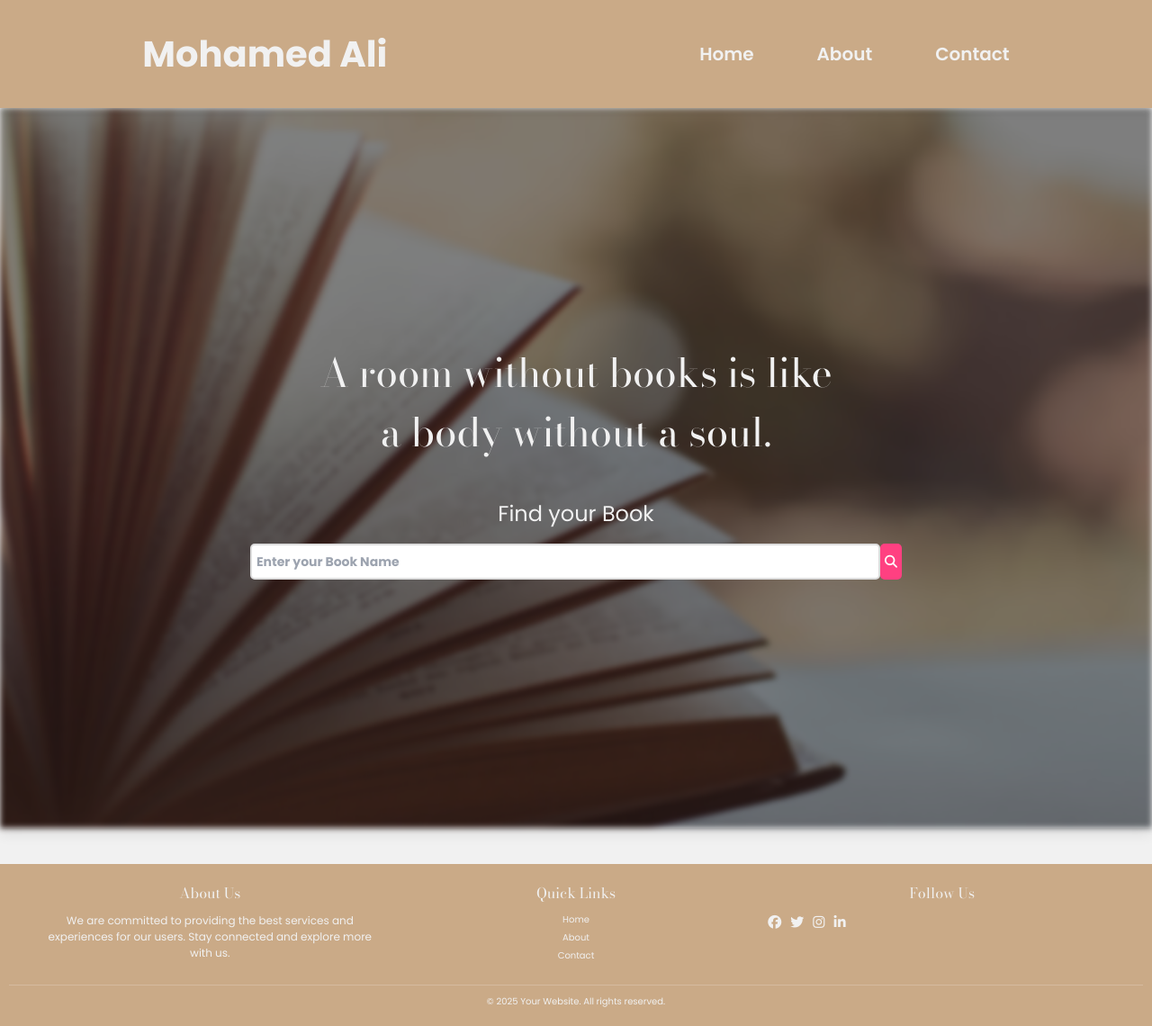
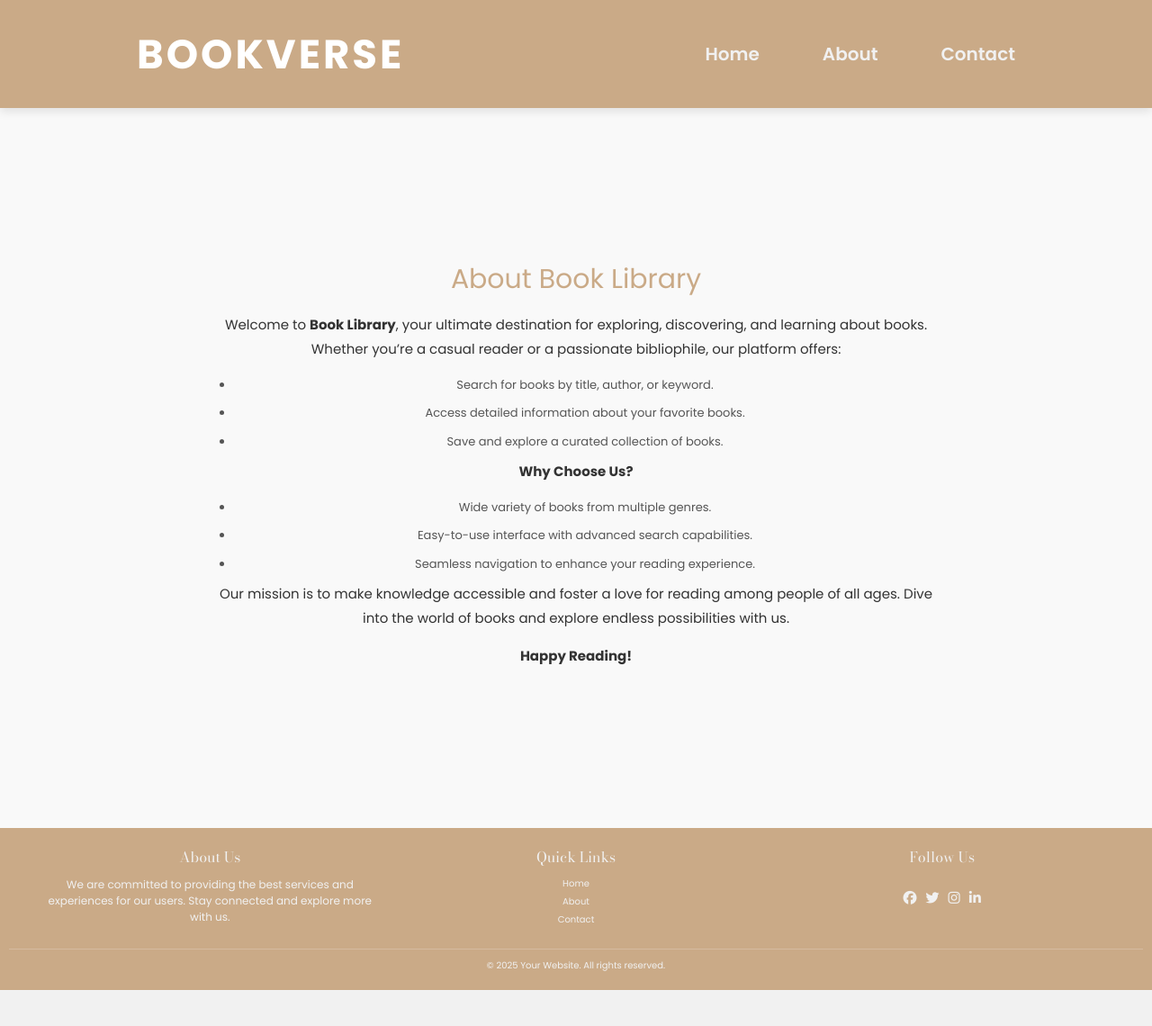
Before and after one commit to Muhammedali542/book-library, a React (Vite) app in the folder book-library/: page /about in a window 1280 px wide. Shown: the whole page at 90% size. After the commit the page ends 1100 px from the top, so only its background shows below. Built offline with nearby package versions, Linux system fonts and the light colour scheme.

Commit message:
Final update

```diff
--- a/book-library/src/App.jsx
+++ b/book-library/src/App.jsx
@@ -1,14 +1,23 @@
+import { BrowserRouter as Router, Routes, Route } from "react-router-dom";
 import Footer from "./components/Footer";
 import Main from "./components/Main";
-import Navbar from "./components/Navbar.JSX";
+import Navbar from "./components/Navbar";
+import About from "./components/About";
+import Contact from "./components/Contact";
+import ResultsPage from "./components/ResultsPage";
 
 function App() {
   return (
-    <div>
+    <Router>
       <Navbar />
-      <Main />
-      <Footer/>
-    </div>
+      <Routes>
+        <Route path="/" element={<Main />} />
+        <Route path="/results" element={<ResultsPage />} />
+        <Route path="/about" element={<About />} />
+        <Route path="/contact" element={<Contact />} />
+      </Routes>
+      <Footer />
+    </Router>
   );
 }
 
--- /dev/null
+++ b/book-library/src/components/About.jsx
@@ -0,0 +1,41 @@
+import React from "react";
+import "./style.css";
+
+function About() {
+  return (
+    <div className="about">
+      <div className="about-header">
+        <h1>About Book Library</h1>
+      </div>
+      <div className="about-content">
+        <p>
+          Welcome to <strong>Book Library</strong>, your ultimate destination for exploring,
+          discovering, and learning about books. Whether you’re a casual reader or a
+          passionate bibliophile, our platform offers:
+        </p>
+        <ul>
+          <li>Search for books by title, author, or keyword.</li>
+          <li>Access detailed information about your favorite books.</li>
+          <li>Save and explore a curated collection of books.</li>
+        </ul>
+        <p>
+          <strong>Why Choose Us?</strong>
+        </p>
+        <ul>
+          <li>Wide variety of books from multiple genres.</li>
+          <li>Easy-to-use interface with advanced search capabilities.</li>
+          <li>Seamless navigation to enhance your reading experience.</li>
+        </ul>
+        <p>
+          Our mission is to make knowledge accessible and foster a love for reading among people of all ages.
+          Dive into the world of books and explore endless possibilities with us.
+        </p>
+        <p>
+          <strong>Happy Reading!</strong>
+        </p>
+      </div>
+    </div>
+  );
+}
+
+export default About;
--- /dev/null
+++ b/book-library/src/components/Contact.css
@@ -0,0 +1,78 @@
+/* Contact.css */
+.contact {
+    height: 100vh;
+    display: flex;
+    justify-content: center;
+    align-items: center;
+    text-align: center;
+    background-color: #f8f9fa;
+    padding: 20px;
+  }
+
+  .contact-container {
+    max-width: 600px;
+    width: 100%;
+    background: white;
+    box-shadow: 0 4px 8px rgba(0, 0, 0, 0.1);
+    padding: 30px;
+    border-radius: 10px;
+  }
+
+  .contact h1 {
+    font-size: 2.5rem;
+    margin-bottom: 10px;
+  }
+
+  .contact p {
+    font-size: 1.2rem;
+    margin-bottom: 20px;
+    color: #555;
+  }
+
+  .contact ul {
+    text-align: left;
+    margin-bottom: 20px;
+  }
+
+  .contact ul li {
+    margin: 5px 0;
+    font-size: 1rem;
+  }
+
+  .contact ul li a {
+    color: #007bff;
+    text-decoration: none;
+  }
+
+  .contact ul li a:hover {
+    text-decoration: underline;
+  }
+
+  .contact-form {
+    display: flex;
+    flex-direction: column;
+    gap: 15px;
+  }
+
+  .contact-form input,
+  .contact-form textarea {
+    width: 100%;
+    padding: 10px;
+    border: 1px solid #ddd;
+    border-radius: 5px;
+    font-size: 1rem;
+  }
+
+  .contact-form button {
+    background-color: #007bff;
+    color: white;
+    padding: 10px 15px;
+    border: none;
+    border-radius: 5px;
+    cursor: pointer;
+    font-size: 1rem;
+  }
+
+  .contact-form button:hover {
+    background-color: #0056b3;
+  }
--- /dev/null
+++ b/book-library/src/components/Contact.jsx
@@ -0,0 +1,76 @@
+// Contact.jsx
+import React, { useState } from "react";
+import "./Contact.css";
+
+function Contact() {
+  const [formData, setFormData] = useState({
+    name: "",
+    email: "",
+    message: "",
+  });
+
+  const handleChange = (e) => {
+    const { name, value } = e.target;
+    setFormData({ ...formData, [name]: value });
+  };
+
+  const handleSubmit = (e) => {
+    e.preventDefault();
+    alert(
+      `Thank you for reaching out, ${formData.name}! We will respond to your message soon.`
+    );
+    setFormData({ name: "", email: "", message: "" });
+  };
+
+  return (
+    <div className="contact">
+      <div className="contact-container">
+        <h1>Contact Us</h1>
+        <p>
+          We would love to hear from you. Please fill out the form below or
+          reach us directly at:
+        </p>
+        <ul>
+          <li>
+            Email:{" "}
+            <a href="mailto:muhammedali54254715@gmail.com">
+              muhammedali54254715@gmail.com
+            </a>
+          </li>
+          <li>
+            Phone: <a href="tel:+201115605390">+20 111 560 5390</a>
+          </li>
+        </ul>
+
+        <form onSubmit={handleSubmit} className="contact-form">
+          <input
+            type="text"
+            name="name"
+            placeholder="Your Name"
+            value={formData.name}
+            onChange={handleChange}
+            required
+          />
+          <input
+            type="email"
+            name="email"
+            placeholder="Your Email"
+            value={formData.email}
+            onChange={handleChange}
+            required
+          />
+          <textarea
+            name="message"
+            placeholder="Your Message"
+            value={formData.message}
+            onChange={handleChange}
+            required
+          ></textarea>
+          <button type="submit">Send Message</button>
+        </form>
+      </div>
+    </div>
+  );
+}
+
+export default Contact;
--- a/book-library/src/components/Main.jsx
+++ b/book-library/src/components/Main.jsx
@@ -1,23 +1,14 @@
 import React, { useState } from "react";
 import "./style.css";
-import Card from "./Card";
-import axios from "axios";
+import { useNavigate } from "react-router-dom";
 
 function Main() {
   const [search, setSearch] = useState("");
-  const [bookData, setData] = useState([]);
-  const searchBook = (evt) => {
-    if (evt.key === "Enter") {
-      console.log("Searching for:", search);
+  const navigate = useNavigate();
 
-      axios
-        .get(
-          `https://www.googleapis.com/books/v1/volumes?q=${encodeURIComponent(
-            search
-          )}&key=AIzaSyCaCTlAJDzbkf382iXc_KfrxVro3CoHjxk` + "&maxResults=40"
-        )
-        .then((res) => setData(res.data.items))
-        .catch((err) => console.error("Error fetching data:", err));
+  const handleSearch = () => {
+    if (search.trim()) {
+      navigate("/results", { state: { searchQuery: search } });
     }
   };
 
@@ -39,16 +30,14 @@ function Main() {
               placeholder="Enter your Book Name"
               value={search}
               onChange={(e) => setSearch(e.target.value)}
-              onKeyPress={searchBook}
+              onKeyPress={(e) => e.key === "Enter" && handleSearch()}
             />
-            <button>
-              <i class="fa-solid fa-magnifying-glass"></i>
+            <button onClick={handleSearch}>
+              <i className="fa-solid fa-magnifying-glass"></i>
             </button>
           </div>
         </div>
       </div>
-
-      <div className="container">{<Card book={bookData} />}</div>
     </>
   );
 }
--- a/book-library/src/components/Modal.jsx
+++ b/book-library/src/components/Modal.jsx
@@ -24,7 +24,7 @@ function Modal({ show, item, onClose }) {
                 <span>{item.volumeInfo.publishedDate}</span>
               </h4>
               <br />
-              <a href={item.volumeInfo.previewLink}>
+              <a href={item.volumeInfo.previewLink} target="_blank">
                 <button>More</button>
               </a>
             </div>
--- a/book-library/src/components/Navbar.jsx
+++ b/book-library/src/components/Navbar.jsx
@@ -1,4 +1,5 @@
 import React, { useState } from "react";
+import { Link } from "react-router-dom";
 
 function Navbar() {
   const [menuOpen, setMenuOpen] = useState(false);
@@ -11,19 +12,19 @@ function Navbar() {
     <>
       <div className="navbar">
         <div className="logo">
-          <a href="#">Mohamed Ali</a>
+          <Link to="/">BookVerse </Link>
         </div>
 
         {/* Dynamically add the 'active' class based on menuOpen */}
         <ul className={`nav-links ${menuOpen ? "active" : ""}`}>
           <li>
-            <a href="#">Home</a>
+            <Link to="/">Home</Link>
           </li>
           <li>
-            <a href="#">About</a>
+            <Link to="/about">About</Link>
           </li>
           <li>
-            <a href="#">Contact</a>
+            <Link to="/contact">Contact</Link>
           </li>
         </ul>
 
--- a/book-library/src/components/style.css
+++ b/book-library/src/components/style.css
@@ -8,10 +8,10 @@
 }
 
 :root {
-  --primary-color: #caaa87; /* Modern vibrant green */
-  --secondary-color: #f1f1f1; /* Light grey background */
-  --font-color: #333333; /* Dark text for contrast */
-  --accent-color: #ff4081; /* Soft vibrant accent color (pinkish) */
+  --primary-color: #caaa87;
+  --secondary-color: #f1f1f1;
+  --font-color: #333333;
+  --accent-color: #ff4081;
 }
 
 body {
@@ -40,11 +40,27 @@ html {
   z-index: 100;
 }
 
-.navbar .logo a {
-  font-size: 4rem;
-  color: var(--secondary-color);
+.logo {
+  font-family: "Bodoni Moda", serif;
+  font-size: 2.5em;
   font-weight: bold;
+  letter-spacing: 2px;
+  text-transform: uppercase;
   text-decoration: none;
+  position: relative;
+  display: inline-block;
+}
+
+.logo a {
+  color: white;
+  text-decoration: none;
+  transition: color 0.3s ease-in-out;
+  letter-spacing: 3px;
+}
+
+.logo a:hover {
+  color: #e94e77;
+  transform: scale(1.1);
 }
 
 .nav-links {
@@ -76,27 +92,27 @@ html {
 }
 
 @media (max-width: 768px) {
-  .nav-links {
-    flex-direction: row;
-    justify-content: center;
-    width: auto;
-    position: relative;
-    box-shadow: none;
+  /* Make the logo smaller on mobile */
+  .logo {
+    font-size: 1.8em; /* Adjust size of logo */
   }
 
-  .menu-toggle {
-    display: block;
+  .navbar {
+    flex-direction: column; /* Stack the logo and nav items vertically */
+    align-items: center; /* Center the content */
+    height: auto; /* Adjust height to auto */
+    padding: 10px;
   }
 
-  /* Mobile nav links */
   .nav-links {
-    flex-direction: row;
+    flex-direction: column; /* Stack nav links vertically on mobile */
     background-color: var(--primary-color);
     position: absolute;
     top: 92px;
     width: 100%;
     left: 0;
     display: none;
+    text-align: center; /* Center the nav links */
   }
 
   .nav-links.active {
@@ -104,14 +120,21 @@ html {
   }
 
   .nav-links li {
-    margin-left: 20px;
-    margin-top: 0;
+    margin-left: 0;
+    margin-top: 10px;
   }
 
   .nav-links a {
-    font-size: 20px;
-    color: var(--secondary-color);
+    font-size: 18px; /* Adjust font size of nav items */
     padding: 10px 20px;
+  }
+
+  /* Show menu toggle button */
+  .menu-toggle {
+    display: block;
+    font-size: 2rem;
+    color: white;
+    cursor: pointer;
   }
 
   .nav-links a:hover {
@@ -394,6 +417,31 @@ html {
   text-align: center;
 }
 
+
+.footer-social {
+  flex: 1;
+  min-width: 250px;
+  display: flex;
+  flex-direction: column;  /* Ensures h3 is on top and social icons are below */
+  align-items: center;     /* Centers the content */
+  justify-content: flex-start;
+  gap: 13px;
+}
+
+.footer-social h3 {
+  font-size: 1.6rem;
+  margin-bottom: 1rem;
+  font-family: "Bodoni Moda", serif;
+}
+
+.footer-social .social-icons {
+  display: flex;
+  gap: 1rem;
+  justify-content: center; /* Centers the icons horizontally */
+}
+
+
+
 .footer-container {
   display: flex;
   flex-wrap: wrap;
@@ -478,3 +526,82 @@ html {
     text-align: center;
   }
 }
+
+/* General Styles for About Page */
+.about {
+  height: 100vh; /* Full viewport height */
+  display: flex;
+  flex-direction: column;
+  justify-content: center; /* Center vertically */
+  align-items: center; /* Center horizontally */
+  text-align: center;
+  padding: 2rem;
+  font-family: Arial, sans-serif;
+  line-height: 1.8;
+  background-color: #f9f9f9; /* Light background for contrast */
+}
+
+.about-header h1 {
+  font-size: 3rem; /* Larger font size for header */
+  color: var(--primary-color);
+  margin-bottom: 1rem;
+}
+
+.about-content {
+  max-width: 800px; /* Limit content width for better readability */
+}
+
+.about-content p {
+  font-size: 1.5rem; /* Larger font size for paragraphs */
+  color: #333;
+  margin-bottom: 1.5rem;
+}
+
+.about-content ul {
+  margin: 0 auto; /* Center the list */
+  list-style-type: disc;
+  padding-left: 2rem;
+  color: #555;
+}
+
+.about-content ul li {
+  font-size: 1.3rem; /* Larger font size for list items */
+  margin-bottom: 0.8rem;
+}
+
+/* Responsive Styles */
+@media (max-width: 768px) {
+  .about {
+    padding: 1.5rem;
+  }
+
+  .about-header h1 {
+    font-size: 2.5rem;
+  }
+
+  .about-content p {
+    font-size: 1.2rem;
+  }
+
+  .about-content ul li {
+    font-size: 1.1rem;
+  }
+}
+
+@media (max-width: 480px) {
+  .about {
+    padding: 1rem;
+  }
+
+  .about-header h1 {
+    font-size: 2rem;
+  }
+
+  .about-content p {
+    font-size: 1rem;
+  }
+
+  .about-content ul li {
+    font-size: 0.9rem;
+  }
+}
```
Also changed, not shown: book-library/src/components/Footer.jsx (+20 -4 lines).
